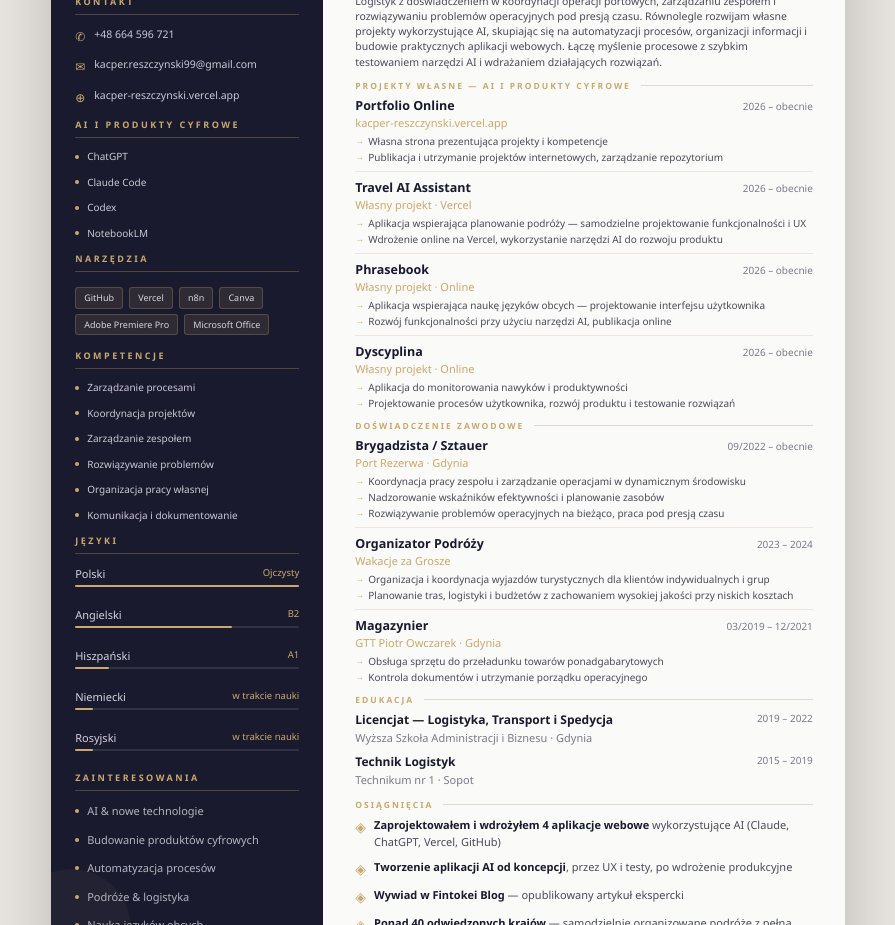
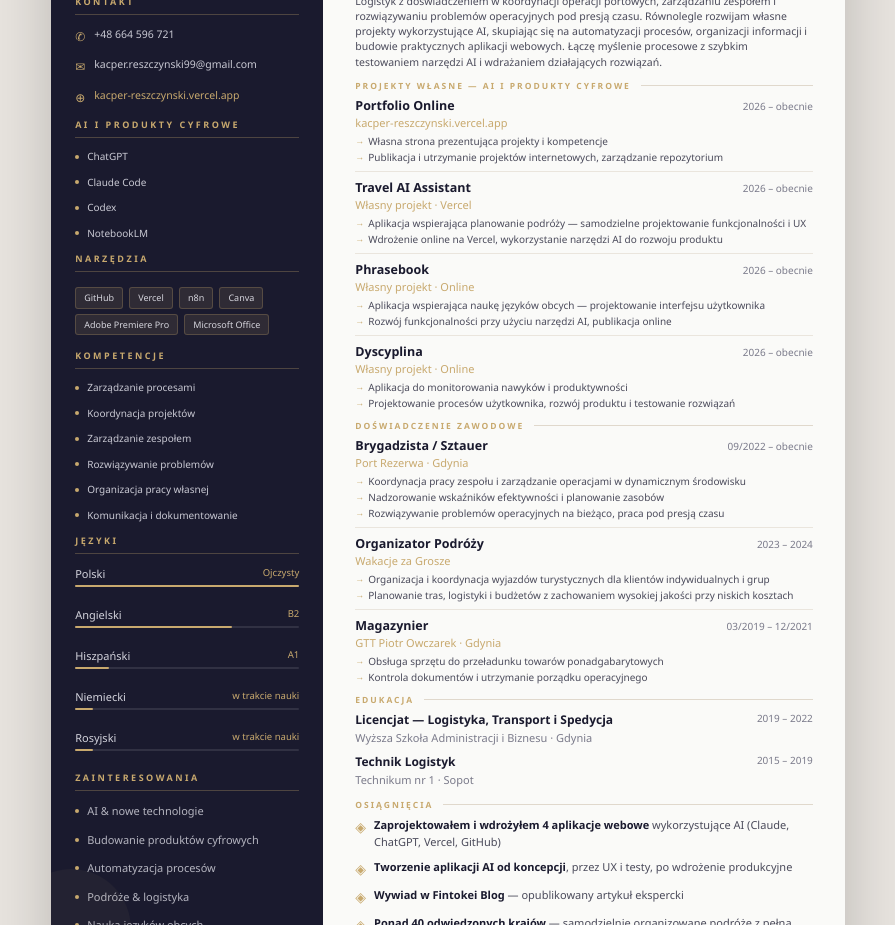
Before and after one commit to erosekk/My-portfolio-CV, a plain HTML site: page CV_Kacper.html in a window 1280 px wide. Shown: the part 175-1100 px from the top of the page, without its empty margins (192-1087 px from the left). Drawn offline with Linux system fonts and the light colour scheme.

Commit message:
update CV

```diff
--- a/CV_Kacper.html
+++ b/CV_Kacper.html
@@ -353,7 +353,7 @@
       </div>
       <div class="contact-item">
         <span class="contact-icon">⊕</span>
-        <span>kacper-reszczynski.vercel.app</span>
+        <a href="https://kacper-reszczynski.vercel.app/" target="_blank" style="color: var(--accent); text-decoration: none;">kacper-reszczynski.vercel.app</a>
       </div>
 
     </div>
@@ -445,7 +445,7 @@
           <span class="exp-title">Portfolio Online</span>
           <span class="exp-date">2026 – obecnie</span>
         </div>
-        <span class="exp-company">kacper-reszczynski.vercel.app</span>
+        <a href="https://kacper-reszczynski.vercel.app/" target="_blank" class="exp-company" style="color: #c8a96e; text-decoration: none;">kacper-reszczynski.vercel.app</a>
         <ul class="exp-bullets">
           <li>Własna strona prezentująca projekty i kompetencje</li>
           <li>Publikacja i utrzymanie projektów internetowych, zarządzanie repozytorium</li>
```
Also changed, not shown: 2 other files.
